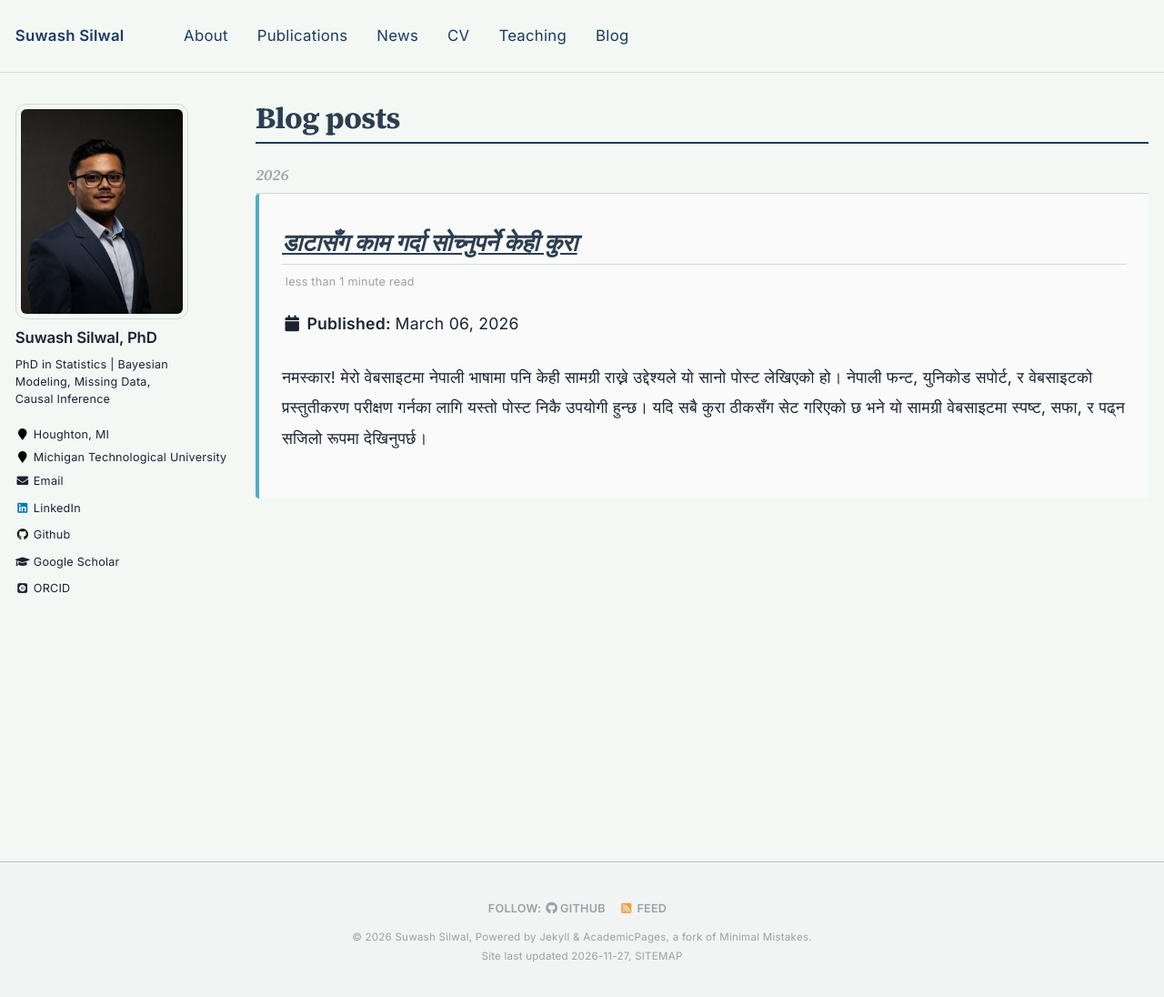
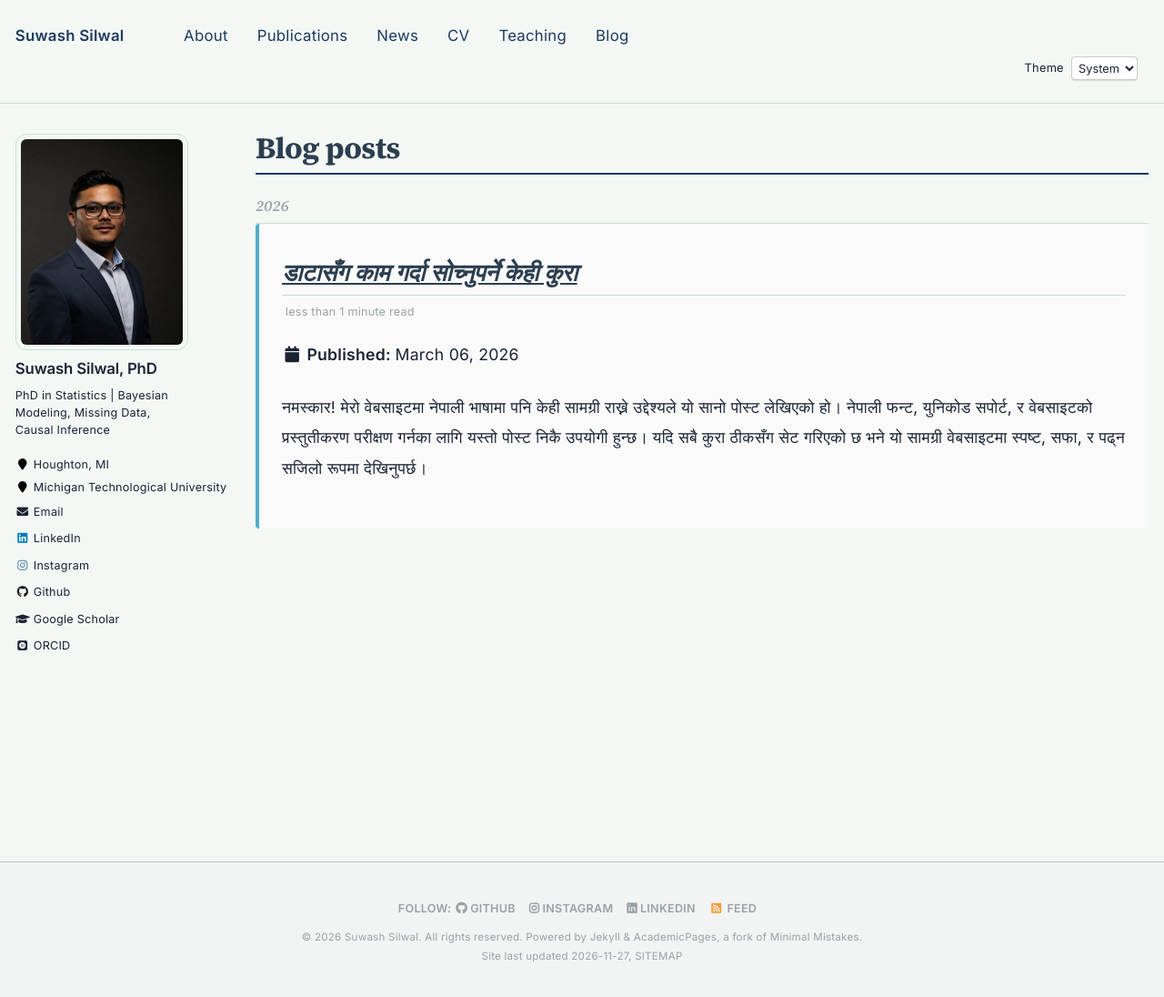
Before and after one commit to ssilwal050/ssilwal050.github.io, a Jekyll site: the page built from _pages/year-archive.html, in a window 1280 px wide and 1096 px high. Shown: the whole window at 91% size. Built offline with Jekyll 4.4.1, drawn with Linux system fonts in a browser that asks for light colours; some web fonts are replaced.

Commit message:
Add site theme preferences and footer social links

```diff
--- a/_config.yml
+++ b/_config.yml
@@ -103,7 +103,7 @@ author:
   github           : "ssilwal050"
   google_plus      :
   keybase          :
-  instagram        :
+  instagram        : "ssilwal050"
   impactstory      : #"https://profiles.impactstory.org/u/xxxx-xxxx-xxxx-xxxx"
   lastfm           :
   linkedin         : "ssilwal050"         # → links to linkedin.com/in/suwash
--- a/_includes/footer.html
+++ b/_includes/footer.html
@@ -1,6 +1,6 @@
 {% include base_path %}
 
-{% if site.author.github or site.author.bitbucket or site.atom_feed.hide != true %}
+{% if site.author.github or site.author.bitbucket or site.author.instagram or site.author.facebook or site.author.linkedin or site.atom_feed.hide != true %}
 <div class="page__footer-follow">
   <ul class="social-icons">
     {% if site.data.ui-text[site.locale].follow_label %}
@@ -12,6 +12,15 @@
     {% if site.author.bitbucket %}
       <li><a href="https://bitbucket.org/{{ site.author.bitbucket }}"><i class="fab fa-bitbucket" aria-hidden="true"></i> Bitbucket</a></li>
     {% endif %}
+    {% if site.author.instagram %}
+      <li><a href="https://www.instagram.com/{{ site.author.instagram | escape }}"><i class="fab fa-instagram" aria-hidden="true"></i> Instagram</a></li>
+    {% endif %}
+    {% if site.author.facebook %}
+      <li><a href="https://www.facebook.com/{{ site.author.facebook | escape }}"><i class="fab fa-facebook-square" aria-hidden="true"></i> Facebook</a></li>
+    {% endif %}
+    {% if site.author.linkedin %}
+      <li><a href="https://www.linkedin.com/in/{{ site.author.linkedin | escape }}"><i class="fab fa-linkedin" aria-hidden="true"></i> LinkedIn</a></li>
+    {% endif %}
     {% if site.atom_feed.hide != true %}
     <li><a href="{% if site.atom_feed.path %}{{ site.atom_feed.path }}{% else %}{{ base_path }}/feed.xml{% endif %}"><i class="fa fa-fw fa-rss-square" aria-hidden="true"></i> {{ site.data.ui-text[site.locale].feed_label | default: "Feed" }}</a></li>
     {% endif %}
@@ -20,6 +29,6 @@
 {% endif %}
 
 <div class="page__footer-copyright">
-  &copy; {{ site.time | date: '%Y' }} {{ site.name | default: site.title }}, {{ site.data.ui-text[site.locale].powered_by | default: "Powered by" }} <a href="https://jekyllrb.com" rel="nofollow">Jekyll</a> &amp; <a href="https://github.com/academicpages/academicpages.github.io">AcademicPages</a>, a fork of <a href="https://mademistakes.com/work/minimal-mistakes-jekyll-theme/" rel="nofollow">Minimal Mistakes</a>.<br />
+  &copy; {{ site.time | date: '%Y' }} {{ site.name | default: site.title }}. All rights reserved. {{ site.data.ui-text[site.locale].powered_by | default: "Powered by" }} <a href="https://jekyllrb.com" rel="nofollow">Jekyll</a> &amp; <a href="https://github.com/academicpages/academicpages.github.io">AcademicPages</a>, a fork of <a href="https://mademistakes.com/work/minimal-mistakes-jekyll-theme/" rel="nofollow">Minimal Mistakes</a>.<br />
   Site last updated {{ site.time | date: '%Y-%m-%d' }}, <a href="{{ '/sitemap/' | relative_url }}" style="text-transform: uppercase;">{{ site.data.ui-text[site.locale].site_map | default: "Sitemap" }}</a>
 </div>
--- a/_includes/head.html
+++ b/_includes/head.html
@@ -15,6 +15,8 @@
   document.documentElement.className = document.documentElement.className.replace(/\bno-js\b/g, '') + ' js ';
 </script>
 
+<script src="{{ '/assets/js/theme.js' | relative_url }}"></script>
+
 <!-- For all browsers -->
 <link rel="stylesheet" href="{{ base_path }}/assets/css/main.css">
 
--- a/_includes/masthead.html
+++ b/_includes/masthead.html
@@ -18,6 +18,14 @@
         </ul>
         <ul id="overflow-navigation" class="hidden-links hidden"></ul>
       </nav>
+      <div class="site-theme-picker" hidden>
+        <label for="site-theme">Theme</label>
+        <select id="site-theme">
+          <option value="system">System</option>
+          <option value="light">Light</option>
+          <option value="dark">Dark</option>
+        </select>
+      </div>
     </div>
   </div>
 </div>
--- a/assets/css/custom.css
+++ b/assets/css/custom.css
@@ -421,3 +421,65 @@
     margin: 0 auto;
   }
 }
+
+/* Site theme */
+.site-theme-picker {
+  display: flex;
+  align-items: center;
+  justify-content: flex-end;
+  gap: 0.5rem;
+  padding: 0 0.75rem 0.5rem;
+  font-size: 0.8rem;
+}
+
+.site-theme-picker[hidden] {
+  display: none;
+}
+
+.site-theme-picker label,
+.site-theme-picker select {
+  width: auto;
+  margin: 0;
+}
+
+html[data-theme="dark"] {
+  color-scheme: dark;
+  --theme-background: #161a20;
+  --theme-surface: #222832;
+  --theme-text: #e5e9ef;
+  --theme-muted: #bac5d2;
+  --theme-link: #9dcef8;
+  --theme-border: #485462;
+  background: var(--theme-background);
+  color: var(--theme-text);
+}
+
+html[data-theme="dark"] body,
+html[data-theme="dark"] .masthead,
+html[data-theme="dark"] .greedy-nav {
+  background: var(--theme-background);
+  color: var(--theme-text);
+  border-color: var(--theme-border);
+}
+
+html[data-theme="dark"] a:not(.btn) {
+  color: var(--theme-link);
+}
+
+html[data-theme="dark"] :is(.page__footer, .greedy-nav .hidden-links, .author__urls, .news-card,
+  .publication-item, .publication-card, .news-content, .stat-item, .contact-info,
+  input, textarea, select, pre, .highlighter-rouge) {
+  background: var(--theme-surface);
+  color: var(--theme-text);
+  border-color: var(--theme-border);
+}
+
+html[data-theme="dark"] :is(.opening-quote .opening-quote__text, .opening-quote .opening-quote__author,
+  .page__meta, .page__footer i, .author__urls i, .archive__item-title, .news-title, .news-date,
+  .publication-title, .publication-authors, .publication-venue, .news-content p) {
+  color: var(--theme-muted);
+}
+
+html[data-theme="dark"] :is(hr, th, td, h2, .archive__subtitle) {
+  border-color: var(--theme-border);
+}
--- /dev/null
+++ b/assets/js/theme.js
@@ -0,0 +1,37 @@
+(() => {
+  const storageKey = "site-theme";
+  const modes = ["system", "light", "dark"];
+  const system = window.matchMedia("(prefers-color-scheme: dark)");
+  let mode = "system";
+
+  try {
+    const saved = localStorage.getItem(storageKey);
+    if (modes.includes(saved)) mode = saved;
+  } catch {
+    // The theme still works when storage is unavailable.
+  }
+
+  function applyTheme() {
+    document.documentElement.dataset.theme = mode === "system"
+      ? (system.matches ? "dark" : "light")
+      : mode;
+  }
+
+  applyTheme();
+  system.addEventListener("change", applyTheme);
+  document.addEventListener("DOMContentLoaded", () => {
+    const picker = document.getElementById("site-theme");
+    if (!picker) return;
+    picker.value = mode;
+    picker.parentElement.hidden = false;
+    picker.addEventListener("change", () => {
+      mode = picker.value;
+      applyTheme();
+      try {
+        localStorage.setItem(storageKey, mode);
+      } catch {
+        // Keep this choice for the current page.
+      }
+    });
+  });
+})();
```
